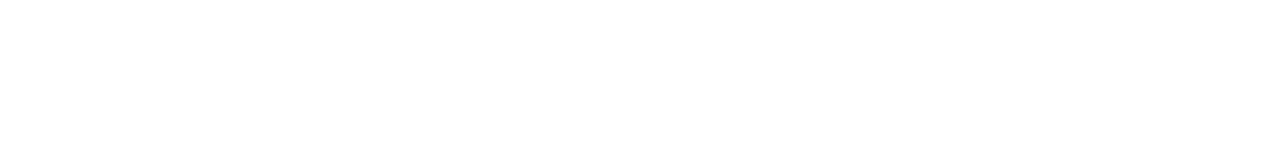
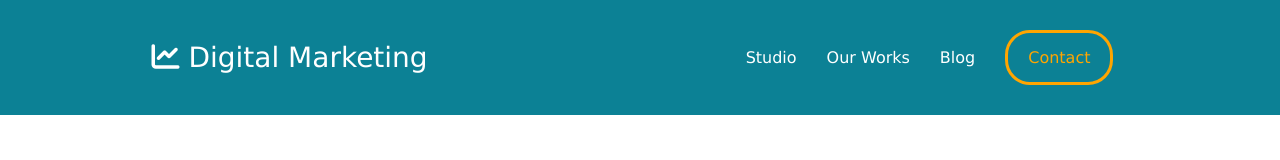
Before and after one commit to muallimim/15-Digital-Marketing, a plain HTML site: page index.html in a window 1280 px wide. Drawn offline with Linux system fonts and the light colour scheme.

Commit message:
proje tamamlandı

```diff
--- a/css/style.css
+++ b/css/style.css
@@ -0,0 +1,54 @@
+*{
+    margin: 0;
+    padding: 0;
+}
+
+header{
+    background-color: #0c8195;
+    padding: 30px 0;
+    display: flex;
+    justify-content: space-around;
+    align-items: center;
+    font-family: Verdana, Geneva, Tahoma, sans-serif;
+    color: white;
+}
+
+.logo{
+    font-size: 28px;
+}
+
+.logo a{
+    text-decoration: none;
+    color: white;
+}
+
+.logo a:hover{
+    text-decoration: underline;
+    color: orange;
+}
+
+ul {
+    list-style-type: none;
+    display: flex;
+    align-items: center;
+}
+
+
+.menu > ul > li{
+    margin: 0 15px;
+}
+
+.menu > ul > li >a {
+    color: white;
+    text-decoration: none;
+}
+
+.latest>a{
+    color: orange !important;
+}
+
+.latest{
+    border: 3px solid orange;
+    border-radius: 25px;
+    padding: 15px 20px;
+}
--- a/index.html
+++ b/index.html
@@ -4,10 +4,29 @@
     <meta charset="UTF-8">
     <meta http-equiv="X-UA-Compatible" content="IE=edge">
     <meta name="viewport" content="width=device-width, initial-scale=1.0">
+    <link rel="stylesheet" href="https://cdnjs.cloudflare.com/ajax/libs/font-awesome/6.2.0/css/all.min.css">
     <link rel="stylesheet" href="css/style.css">
     <title>Digital Marketing</title>
 </head>
 <body>
+    <header>
+        <div class="logo">
+            <a href="#">
+                <i class="fa-solid fa-chart-line"></i>
+                Digital Marketing
+            </a>
+        </div>
 
+        <div class="menu">
+            <ul>
+                <li><a href="#">Studio</a></li>
+                <li><a href="#">Our Works</a></li>
+                <li><a href="#">Blog</a></li>
+                <li class="latest"><a href="#">Contact</a></li>
+
+            </ul>
+        </div>
+
+    </header>
 </body>
 </html>
```
